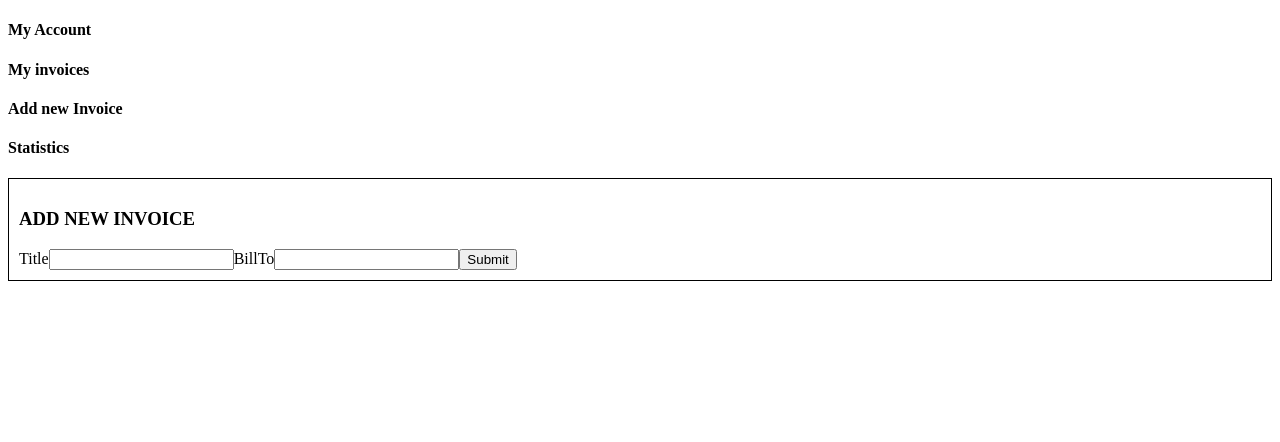
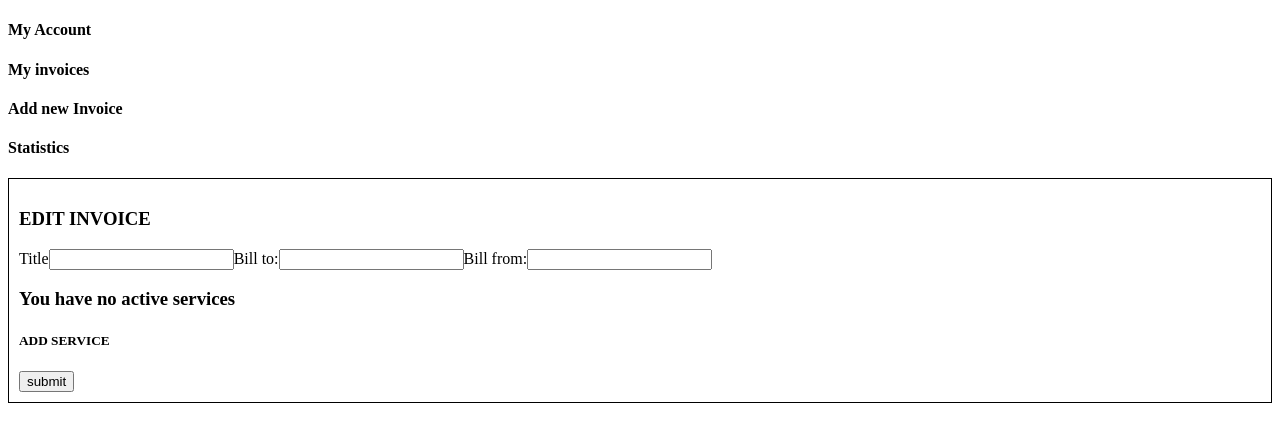
Before and after one commit to polon59/JS-PDF-Invoices-generator, a React (Create React App) app in the folder public/application/: page / in a window 1280 px wide. Shown: the top 442 px of the page. Built offline with nearby package versions, Linux system fonts and the light colour scheme.

Commit message:
Add 'EditInvoice' component to returned content in 'render' method in ''AddInvoice' class

```diff
--- a/public/application/src/AddInvoice.js
+++ b/public/application/src/AddInvoice.js
@@ -1,28 +1,21 @@
 import React, { Component } from 'react';
+import EditInvoice from './EditInvoice';
 
 class AddInvoice extends Component{
 
-
-    handleSubmit = (e) =>{
-        e.preventDefault();
-        this.setState({
-            id : Math.random()
-        })
-        this.props.addInvoice(this.state);
+    handleSubmit = () =>{
+        this.props.addCreatedInvoiceToList();
     }
 
     render(){
+
+        const {invoiceToEdit,deleteService,addService,changeInvoiceToEdit} = this.props;
         return(
-            <div className="bordered">
-                <h3>ADD NEW INVOICE</h3>
-                <form onSubmit={this.handleSubmit}>
-                    <label htmlFor="title">Title</label>
-                    <input type="text" id="title" onChange={this.handleChange}/>
-                    <label htmlFor="title">BillTo</label>
-                    <input type="text" id="billTo" onChange={this.handleChange}/>
-                    <button>Submit</button>
-                </form>
-            </div>
+            <EditInvoice deleteServiceFromInvoice={deleteService}
+            saveChanges={this.handleSubmit}
+            addService={addService}
+            changeInvoiceToEdit={changeInvoiceToEdit}
+            invoiceToEdit={invoiceToEdit}/>
         )
     }
 }
```
